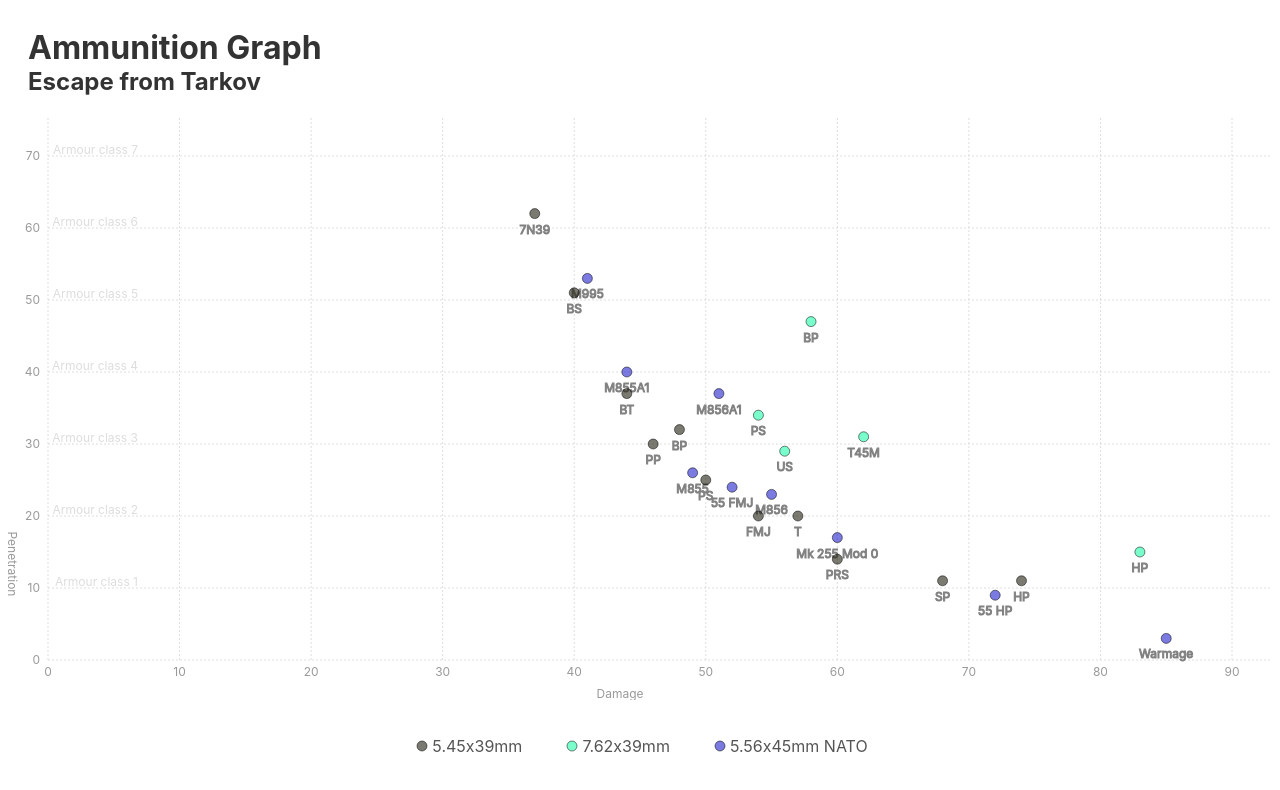
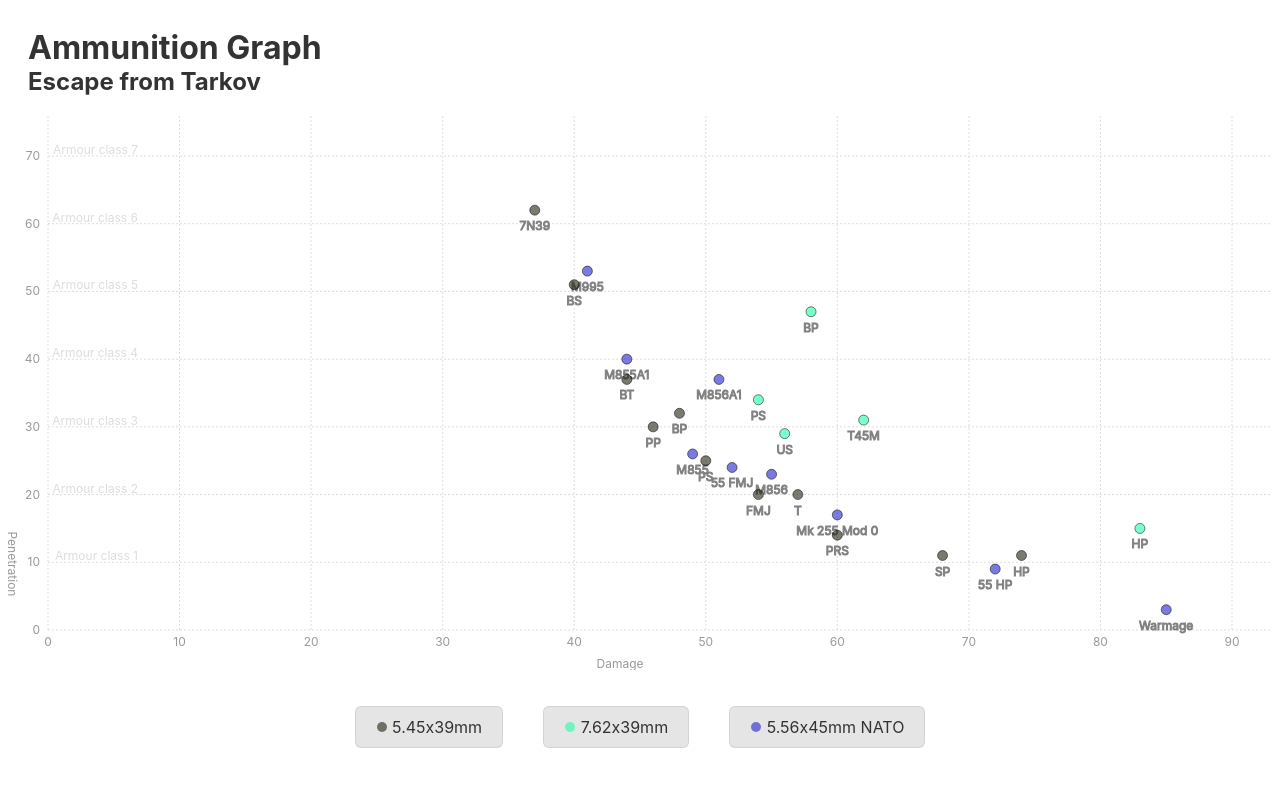
Before and after one commit to Benj0s/eft-ammunition, a Svelte app: page / in a window 1280 px wide. Shown: the top 790 px of the page. Built offline with nearby package versions, Linux system fonts and the light colour scheme.

Commit message:
feat(store): new store for selected keys

```diff
--- a/src/components/ammo-graph-key/AmmoGraphKey.svelte
+++ b/src/components/ammo-graph-key/AmmoGraphKey.svelte
@@ -1,7 +1,34 @@
 <script>
+  import { get } from "svelte/store";
   import { generateHexColourFromString } from "../../services/colour-mapper.service";
+  import { ammoKeys } from "../../store.js";
 
   export let ammunition;
+
+  let selectedKeys;
+
+  ammoKeys.update(() => {
+    return ammunition.map(ammo => ammo.id);
+  });
+
+  const unsubscribe = ammoKeys.subscribe(keys => {
+    selectedKeys = keys;
+  });
+
+  function handleKeyClick(keyId) {
+    ammoKeys.update(a => {
+      const arr = [...a];
+      const index = arr.indexOf(keyId);
+
+      if (index > -1) {
+        arr.splice(index, 1);
+      } else {
+        arr.push(keyId);
+      }
+
+      return arr;
+    });
+  }
 </script>
 
 <style>
@@ -20,17 +47,23 @@
     display: flex;
     align-content: center;
     justify-content: center;
-    color: #555;
+    color: rgb(85, 85, 85);
+  }
+
+  button {
+    border: 1px solid rgba(170, 170, 170, 0.3);
+    border-radius: 6px;
+    padding: 10px 20px;
+  }
+
+  button.selected {
+    background-color: rgba(170, 170, 170, 0.3);
   }
 
   li svg {
-    height: 20px;
-    width: 20px;
-  }
-
-  li svg circle {
-    fill-opacity: 0.6;
-    stroke: rgba(0, 0, 0, 0.5);
+    height: 12px;
+    width: 12px;
+    opacity: 0.6;
   }
 </style>
 
@@ -38,14 +71,18 @@
   <ul>
     {#each ammunition as { id, label }}
       <li>
+        <button
+          on:click={handleKeyClick(id)}
+          class={selectedKeys.includes(id) ? 'selected' : ''}>
           <svg>
             <circle
-            cx="10"
-            cy="10"
+              cx="6"
+              cy="6"
               r="5"
               fill={generateHexColourFromString(id)} />
           </svg>
           <span>{label}</span>
+        </button>
       </li>
     {/each}
   </ul>
--- /dev/null
+++ b/src/store.js
@@ -0,0 +1,3 @@
+import { writable } from 'svelte/store'
+
+export const ammoKeys = writable([])
```
Lines whose indentation alone changed are shown as unchanged.
